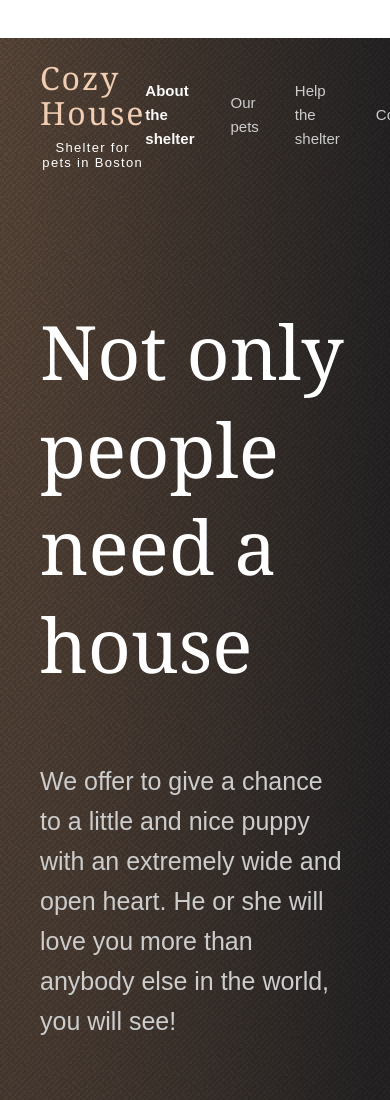
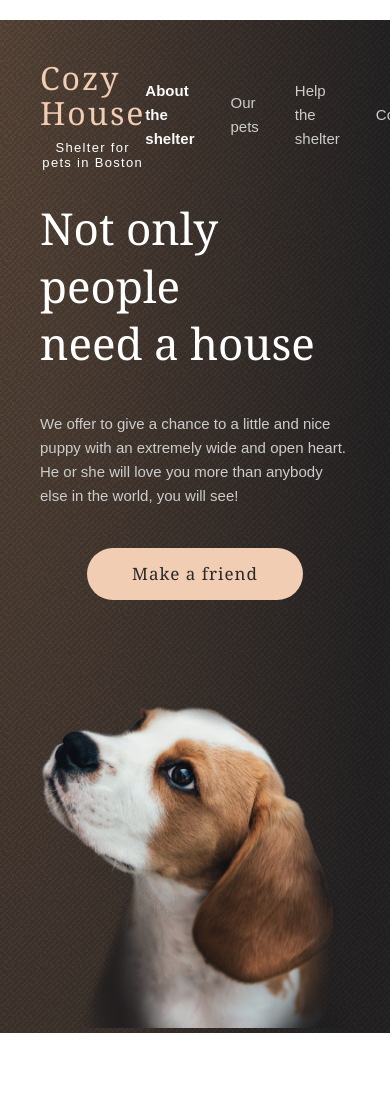
Before and after one commit to AleksTret/RSSchool_JS2020Q3, a plain HTML site: page shelter/pages/main/index.html in a window 390 px wide. Shown: the top 1100 px of the page. Drawn offline with Linux system fonts and the light colour scheme.

Commit message:
refactor: style's hero block

```diff
--- a/shelter/assets/scss/components/_buttons.scss
+++ b/shelter/assets/scss/components/_buttons.scss
@@ -10,9 +10,9 @@
 
     @media (max-width: 768px){
         align-self: center;
-        padding: 25px 80px;
-        font-size: 28px;
-        margin-left: 25px;
+        //padding: 25px 80px;
+        //font-size: 28px;
+        //margin-left: 25px;
     }
 }
 
--- a/shelter/assets/scss/components/_help_card.scss
+++ b/shelter/assets/scss/components/_help_card.scss
@@ -1,4 +1,6 @@
 .help__card{
+    margin-bottom: 58px;
+
     img{
         margin-bottom: 25px;
         width: 60px;
--- a/shelter/pages/main/index.html
+++ b/shelter/pages/main/index.html
@@ -134,8 +134,8 @@
                         <img src="../../assets/icons/shampoos.svg" alt="shampoos">
                         <p>Shampoos</p>
                     </div>
-                </div>
-                <div class="help__container">
+                <!-- </div>
+                <div class="help__container"> -->
                     <div class="help__card">
                         <img src="../../assets/icons/vitamins.svg" alt="vitamins">
                         <p>Vitamins</p>
--- a/shelter/pages/main/index.scss
+++ b/shelter/pages/main/index.scss
@@ -24,7 +24,7 @@ header{
     padding-top: 180px;
 
     @media (max-width: 768px){
-        top: -72px;
+        top: -90px;
     }
 
     .hero__wrapper{
@@ -35,7 +35,6 @@ header{
 
         @media (max-width: 768px) {
             flex-direction: column;
-            margin-top: 85px;
         }
 
         .hero__content__wrapper{
@@ -44,37 +43,30 @@ header{
             flex-direction: column;
             align-items: flex-start;
 
+            @media (max-width: 768px){
+                margin-bottom: 105px;
+            }
+
             .hero__title{
                 @include font__h2($color-light-xl);
                 margin-bottom: 40px;
-
-                @media (max-width: 768px){
-                    font-size: 75px;
-                    margin-bottom: 68px;
-                }
             }
 
             .hero__content{
                 @include font__paragraph_l($color-dark-s);
                 margin-bottom: 40px;
                 max-width: 460px;
-
-                @media (max-width: 768px){
-                    max-width: 768px;
-                    font-size: 25px;
-                    margin-bottom: 80px;
-                }
             }
         }
 
         .hero__image{
-            max-width: 698px;
-            max-height: 728px;
+            @media (max-width: 768px){
+                align-self: flex-end;
+                max-width: 564px;
+            }
 
             img{
                 width: 100%;
-                height: 100%;
-                object-fit: cover;
             }
         }
     }
@@ -151,7 +143,7 @@ header{
     .help__content__wrapper{
         display: flex;
         flex-direction: column;
-        padding: 80px 0 47px;
+        padding: 80px 0 40px;
 
         .help__title{
             @include font__h3($color-dark-l);
@@ -160,8 +152,16 @@ header{
 
         .help__container{
             display: flex;
+            flex-wrap: wrap;
             justify-content: center;
-            margin-bottom: 55px;
+
+            .help__card:first-child{
+                margin-left: 120px;
+
+                @media (max-width: 768px){
+                    margin-left: 0;
+                }
+            }
         }
     }
 }
```
Also changed, not shown: shelter/pages/main/index.css, 1 other file.
